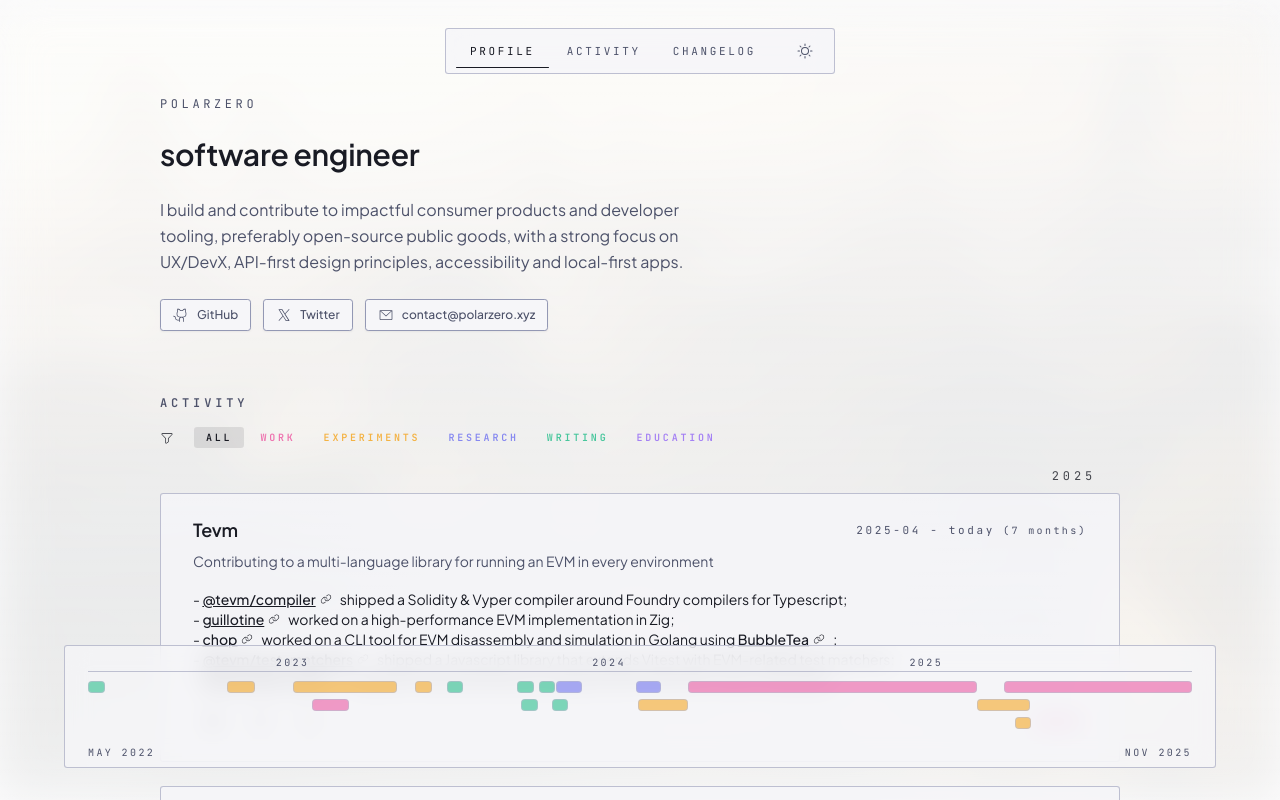
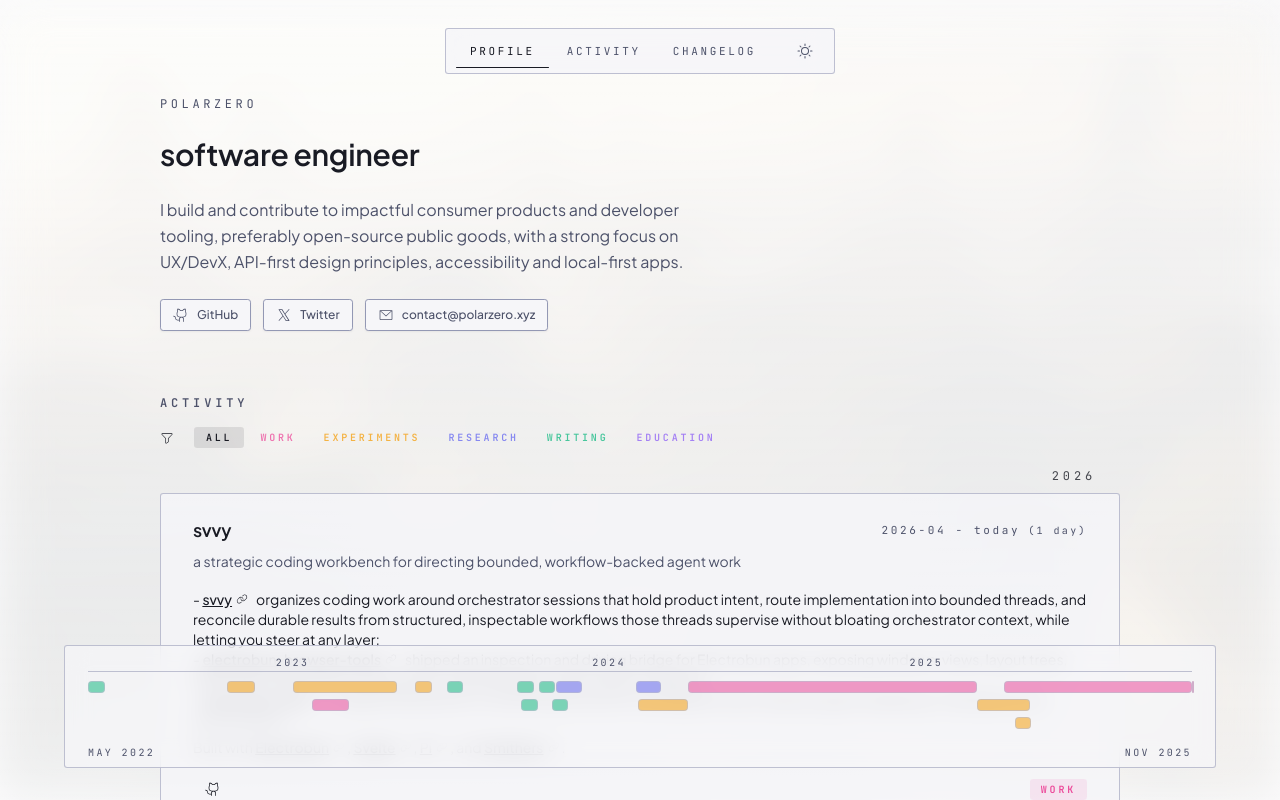
Before and after one commit to 0xpolarzero/polarzero-v6, a React (Vite) app: page / in a window 1280 px wide. Shown: the top 800 px of the page. Built offline with nearby package versions, Linux system fonts and the light colour scheme.

Commit message:
Add svvy to timeline

```diff
--- a/src/data/timeline.tsx
+++ b/src/data/timeline.tsx
@@ -31,6 +31,83 @@ export type TimelineYear = {
 };
 
 export const TIMELINE: TimelineYear[] = [
+  {
+    year: "2026",
+    items: [
+      {
+        title: "svvy",
+        category: "work",
+        from: "2026-04",
+        caption:
+          "a strategic coding workbench for directing bounded, workflow-backed agent work",
+        description: (
+          <div className="text-sm">
+            <ul className="list-inside">
+              <li>
+                -{" "}
+                <Link
+                  href="https://github.com/0xpolarzero/svvy"
+                  className="mr-2"
+                >
+                  svvy
+                </Link>
+                organizes coding work around orchestrator sessions that hold
+                product intent, route implementation into bounded threads, and
+                reconcile durable results from structured, inspectable workflows
+                those threads supervise without bloating orchestrator context,
+                while letting you steer at any layer;
+              </li>
+              <li>
+                -{" "}
+                <Link
+                  href="https://github.com/0xpolarzero/electrobun-browser-tools"
+                  className="mr-2"
+                >
+                  electrobun-browser-tools
+                </Link>
+                shipped an inspection and driving bridge for Electrobun apps,
+                exposing windows, views, layout trees, DOM state, logs, events,
+                screenshots, and Playwright-style locators to agents;
+              </li>
+              <li>
+                -{" "}
+                <Link
+                  href="https://github.com/0xpolarzero/electrobun-e2e"
+                  className="mr-2"
+                >
+                  electrobun-e2e
+                </Link>
+                shipped shared end-to-end infrastructure for running Electrobun
+                desktop apps headlessly in OrbStack Linux environments.
+              </li>
+            </ul>
+            <p className="mt-2">
+              Built with{" "}
+              <Link href="https://electrobun.dev" className="mr-0.5">
+                Electrobun
+              </Link>
+              ,{" "}
+              <Link href="https://svelte.dev" className="mr-0.5">
+                Svelte
+              </Link>
+              ,{" "}
+              <Link href="https://pi.dev" className="mr-0.5">
+                Pi
+              </Link>
+              , and{" "}
+              <Link href="https://smithers.sh" className="mr-0.5">
+                Smithers
+              </Link>
+              .
+            </p>
+          </div>
+        ),
+        links: {
+          github: "https://github.com/0xpolarzero/svvy",
+        },
+      },
+    ],
+  },
   {
     year: "2025",
     items: [
```
